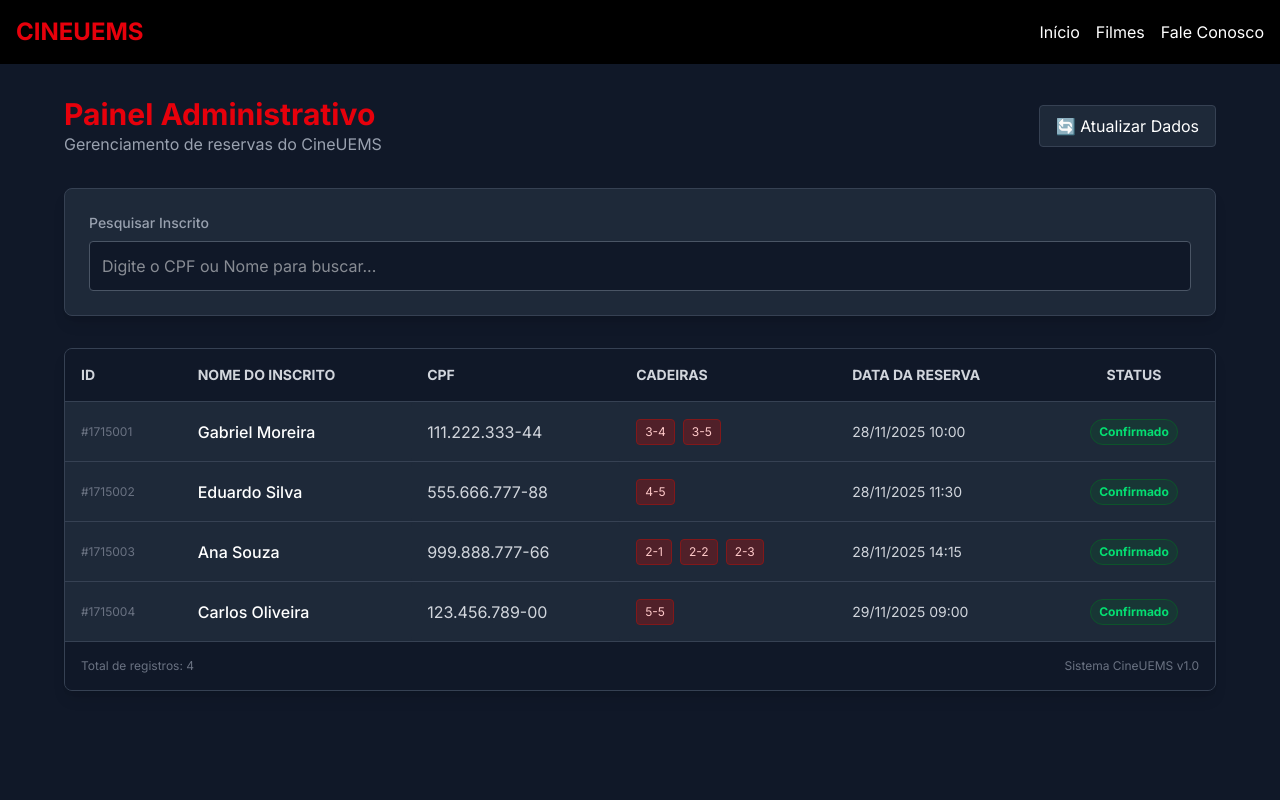
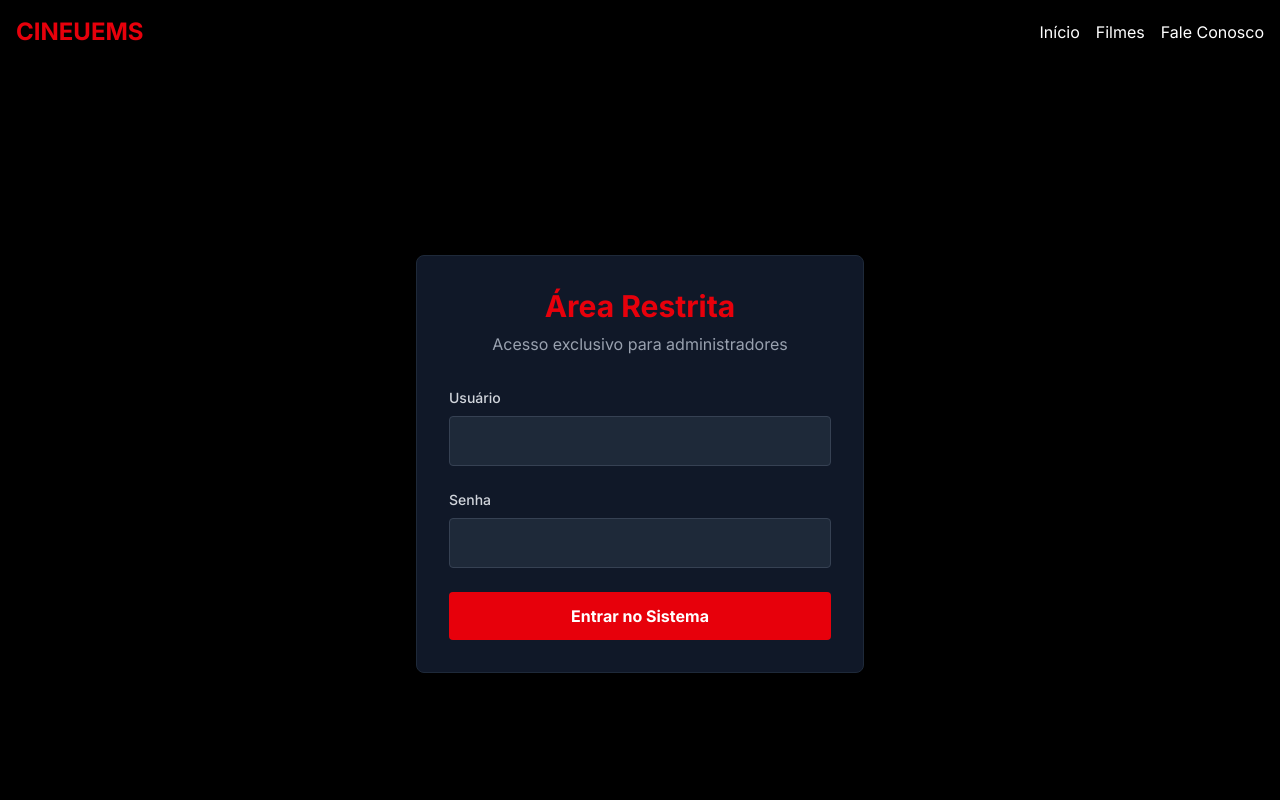
Before and after one commit to Gabrielporfiri0/absolutecinema, a Next.js app: page /admin in a window 1280 px wide. Shown: the top 800 px of the page. Built offline with nearby package versions, Linux system fonts and the light colour scheme.

Commit message:
Tela de login do administrador e opção de cadastro de novos administradores pelo painel do administrador

```diff
--- a/app/admin/page.tsx
+++ b/app/admin/page.tsx
@@ -2,6 +2,7 @@
 
 import { useState, useEffect } from 'react';
 
+// --- TIPAGENS ---
 type Reserva = {
   id: number;
   nome: string;
@@ -10,131 +11,292 @@ type Reserva = {
   data: string;
 };
 
-// Dados falsos para simular o banco de dados da API
-const MOCK_API_DATA: Reserva[] = [
+type AdminUser = {
+  id: number;
+  usuario: string;
+  senha: string; // Em produção, isso seria um Hash, nunca a senha pura
+};
+
+// --- DADOS MOCK (Simulação de Banco de Dados) ---
+const MOCK_RESERVAS: Reserva[] = [
   { id: 1715001, nome: "Gabriel Moreira", cpf: "111.222.333-44", assentos: ["3-4", "3-5"], data: "28/11/2025 10:00" },
   { id: 1715002, nome: "Eduardo Silva", cpf: "555.666.777-88", assentos: ["4-5"], data: "28/11/2025 11:30" },
-  { id: 1715003, nome: "Ana Souza", cpf: "999.888.777-66", assentos: ["2-1", "2-2", "2-3"], data: "28/11/2025 14:15" },
-  { id: 1715004, nome: "Carlos Oliveira", cpf: "123.456.789-00", assentos: ["5-5"], data: "29/11/2025 09:00" },
+];
+
+const MOCK_ADMINS_INICIAIS: AdminUser[] = [
+  { id: 1, usuario: 'admin', senha: '123' }, // Admin padrão
 ];
 
 export default function AdminPage() {
+  // --- ESTADOS GERAIS ---
+  const [isLoggedIn, setIsLoggedIn] = useState(false);
+  const [activeTab, setActiveTab] = useState<'reservas' | 'admins'>('reservas'); // Controla qual aba está visível
+
+  // --- ESTADOS DO LOGIN ---
+  const [inputUsuario, setInputUsuario] = useState('');
+  const [inputSenha, setInputSenha] = useState('');
+  const [erroLogin, setErroLogin] = useState('');
+
+  // --- ESTADOS DE DADOS ---
+  const [listaAdmins, setListaAdmins] = useState<AdminUser[]>(MOCK_ADMINS_INICIAIS);
   const [reservas, setReservas] = useState<Reserva[]>([]);
+
+  // --- ESTADOS DE CADASTRO DE NOVO ADMIN ---
+  const [novoAdminUser, setNovoAdminUser] = useState('');
+  const [novoAdminPass, setNovoAdminPass] = useState('');
+
   const [loading, setLoading] = useState(true);
   const [busca, setBusca] = useState('');
 
-  // Simula a consulta à API ao carregar a página
-  useEffect(() => {
-    // Aqui seria: fetch('https://sua-api.com/reservas').then(...)
+  // --- LÓGICA DE LOGIN (Agora verifica na lista) ---
+  const handleLogin = (e: React.FormEvent) => {
+    e.preventDefault();
 
-    // Simulando um delay de rede (carregamento)
+    // Procura se existe algum usuário na lista com esse login e senha
+    const adminEncontrado = listaAdmins.find(
+      (admin) => admin.usuario === inputUsuario && admin.senha === inputSenha
+    );
+
+    if (adminEncontrado) {
+      setIsLoggedIn(true);
+      setErroLogin('');
+      carregarDadosReservas();
+    } else {
+      setErroLogin('Usuário ou senha incorretos!');
+    }
+  };
+
+  // --- LÓGICA DE CADASTRAR NOVO ADMIN ---
+  const handleCadastrarAdmin = (e: React.FormEvent) => {
+    e.preventDefault();
+
+    if (!novoAdminUser || !novoAdminPass) {
+      alert("Preencha usuário e senha");
+      return;
+    }
+
+    // Verifica se já existe esse usuário
+    if (listaAdmins.some(a => a.usuario === novoAdminUser)) {
+      alert("Este nome de usuário já existe!");
+      return;
+    }
+
+    const novoAdmin: AdminUser = {
+      id: Date.now(),
+      usuario: novoAdminUser,
+      senha: novoAdminPass
+    };
+
+    setListaAdmins([...listaAdmins, novoAdmin]);
+    setNovoAdminUser('');
+    setNovoAdminPass('');
+    alert(`Administrador "${novoAdminUser}" cadastrado com sucesso!`);
+  };
+
+  // --- SIMULAÇÃO DE CARREGAMENTO ---
+  const carregarDadosReservas = () => {
+    setLoading(true);
     setTimeout(() => {
-      setReservas(MOCK_API_DATA);
+      setReservas(MOCK_RESERVAS);
       setLoading(false);
     }, 1000);
-  }, []);
+  };
 
-  // Lógica de Filtro (Pesquisa por CPF)
   const reservasFiltradas = reservas.filter((reserva) =>
     reserva.cpf.includes(busca) ||
     reserva.nome.toLowerCase().includes(busca.toLowerCase())
   );
 
+  // ---------------------------------------------------------
+  // RENDERIZAÇÃO: TELA DE LOGIN
+  // ---------------------------------------------------------
+  if (!isLoggedIn) {
     return (
-    <div className="min-h-screen bg-gray-900 text-white p-8">
+      <div className="min-h-screen bg-black flex items-center justify-center p-4">
+        <div className="bg-gray-900 p-8 rounded-lg shadow-2xl border border-gray-800 w-full max-w-md">
+          <div className="text-center mb-8">
+            <h1 className="text-3xl font-bold text-red-600 mb-2">Área Restrita</h1>
+            <p className="text-gray-400">Acesso exclusivo para administradores</p>
+          </div>
+
+          <form onSubmit={handleLogin} className="space-y-6">
+            <div>
+              <label className="block text-sm font-medium text-gray-300 mb-2">Usuário</label>
+              <input
+                type="text"
+                value={inputUsuario}
+                onChange={(e) => setInputUsuario(e.target.value)}
+                className="w-full p-3 bg-gray-800 border border-gray-700 rounded text-white focus:border-red-600 focus:outline-none"
+              />
+            </div>
+            <div>
+              <label className="block text-sm font-medium text-gray-300 mb-2">Senha</label>
+              <input
+                type="password"
+                value={inputSenha}
+                onChange={(e) => setInputSenha(e.target.value)}
+                className="w-full p-3 bg-gray-800 border border-gray-700 rounded text-white focus:border-red-600 focus:outline-none"
+              />
+            </div>
+            {erroLogin && (
+              <div className="bg-red-900/30 text-red-400 p-3 rounded text-sm text-center border border-red-900">
+                {erroLogin}
+              </div>
+            )}
+            <button type="submit" className="w-full bg-red-600 hover:bg-red-700 text-white font-bold py-3 rounded transition duration-200">
+              Entrar no Sistema
+            </button>
+          </form>
+        </div>
+      </div>
+    );
+  }
+
+  // ---------------------------------------------------------
+  // RENDERIZAÇÃO: DASHBOARD (LOGADO)
+  // ---------------------------------------------------------
+  return (
+    <div className="min-h-screen bg-gray-950 text-white p-8">
       <div className="max-w-6xl mx-auto">
 
-        {/* Cabeçalho */}
-        <div className="flex flex-col md:flex-row justify-between items-center mb-8 gap-4">
+        {/* Cabeçalho e Logout */}
+        <div className="flex flex-col md:flex-row justify-between items-center mb-8 gap-4 border-b border-gray-800 pb-6">
           <div>
             <h1 className="text-3xl font-bold text-red-600">Painel Administrativo</h1>
-            <p className="text-gray-400">Gerenciamento de reservas do CineUEMS</p>
+            <p className="text-gray-400">Bem-vindo, <span className="text-white font-bold">{inputUsuario}</span></p>
           </div>
-
-          {/* Botão de Atualizar (Simulação) */}
           <button
-            onClick={() => window.location.reload()}
-            className="bg-gray-800 hover:bg-gray-700 text-white px-4 py-2 rounded border border-gray-700 transition"
+            onClick={() => setIsLoggedIn(false)}
+            className="bg-red-900/50 hover:bg-red-900 text-red-200 px-4 py-2 rounded border border-red-800 transition"
           >
-            🔄 Atualizar Dados
+            Sair
           </button>
         </div>
 
+        {/* --- MENU DE ABAS --- */}
+        <div className="flex gap-4 mb-8 border-b border-gray-800">
+          <button
+            onClick={() => setActiveTab('reservas')}
+            className={`pb-2 px-4 font-medium transition ${activeTab === 'reservas' ? 'text-red-500 border-b-2 border-red-500' : 'text-gray-400 hover:text-white'}`}
+          >
+            Gerenciar Reservas
+          </button>
+          <button
+            onClick={() => setActiveTab('admins')}
+            className={`pb-2 px-4 font-medium transition ${activeTab === 'admins' ? 'text-red-500 border-b-2 border-red-500' : 'text-gray-400 hover:text-white'}`}
+          >
+            Gerenciar Administradores
+          </button>
+        </div>
+
+        {/* =======================================================
+            CONTEÚDO DA ABA: RESERVAS
+           ======================================================= */}
+        {activeTab === 'reservas' && (
+          <>
             {/* Barra de Pesquisa */}
-        <div className="bg-gray-800 p-6 rounded-lg shadow-lg mb-8 border border-gray-700">
-          <label className="block text-sm font-medium text-gray-400 mb-2">
-            Pesquisar Inscrito
-          </label>
+            <div className="bg-gray-900 p-6 rounded-lg shadow-lg mb-8 border border-gray-800">
+              <label className="block text-sm font-medium text-gray-400 mb-2">Pesquisar Inscrito</label>
               <input
                 type="text"
-            placeholder="Digite o CPF ou Nome para buscar..."
+                placeholder="Digite o CPF ou Nome..."
                 value={busca}
                 onChange={(e) => setBusca(e.target.value)}
-            className="w-full p-3 bg-gray-900 border border-gray-600 rounded text-white focus:outline-none focus:border-red-600 focus:ring-1 focus:ring-red-600 transition"
+                className="w-full p-3 bg-black border border-gray-700 rounded text-white focus:outline-none focus:border-red-600 focus:ring-1 focus:ring-red-600"
               />
             </div>
 
-        {/* Tabela de Resultados */}
-        <div className="bg-gray-800 rounded-lg shadow-lg overflow-hidden border border-gray-700">
+            {/* Tabela de Reservas */}
+            <div className="bg-gray-900 rounded-lg shadow-lg overflow-hidden border border-gray-800">
               {loading ? (
-            <div className="p-12 text-center text-gray-400">
-              <div className="animate-spin inline-block w-8 h-8 border-4 border-current border-t-transparent rounded-full text-red-600 mb-2" role="status"></div>
-              <p>Carregando dados da API...</p>
-            </div>
+                <div className="p-12 text-center text-gray-400">Carregando dados...</div>
               ) : (
                 <div className="overflow-x-auto">
                   <table className="w-full text-left border-collapse">
-                <thead className="bg-gray-900 text-gray-300 uppercase text-sm font-semibold">
+                    <thead className="bg-black text-gray-300 uppercase text-sm font-semibold">
                       <tr>
-                    <th className="p-4 border-b border-gray-700">ID</th>
-                    <th className="p-4 border-b border-gray-700">Nome do Inscrito</th>
-                    <th className="p-4 border-b border-gray-700">CPF</th>
-                    <th className="p-4 border-b border-gray-700">Cadeiras</th>
-                    <th className="p-4 border-b border-gray-700">Data da Reserva</th>
-                    <th className="p-4 border-b border-gray-700 text-center">Status</th>
+                        <th className="p-4 border-b border-gray-800">ID</th>
+                        <th className="p-4 border-b border-gray-800">Nome</th>
+                        <th className="p-4 border-b border-gray-800">CPF</th>
+                        <th className="p-4 border-b border-gray-800">Cadeiras</th>
+                        <th className="p-4 border-b border-gray-800">Data</th>
                       </tr>
                     </thead>
-                <tbody className="divide-y divide-gray-700 text-gray-300">
-                  {reservasFiltradas.length > 0 ? (
-                    reservasFiltradas.map((reserva) => (
-                      <tr key={reserva.id} className="hover:bg-gray-700/50 transition duration-150">
-                        <td className="p-4 font-mono text-xs text-gray-500">#{reserva.id}</td>
-                        <td className="p-4 font-medium text-white">{reserva.nome}</td>
-                        <td className="p-4 font-mono bg-gray-800/30 rounded">{reserva.cpf}</td>
-                        <td className="p-4">
-                          <div className="flex gap-2 flex-wrap">
-                            {reserva.assentos.map((seat) => (
-                              <span key={seat} className="bg-red-900/50 text-red-200 text-xs px-2 py-1 rounded border border-red-900">
-                                {seat}
-                              </span>
+                    <tbody className="divide-y divide-gray-800 text-gray-300">
+                      {reservasFiltradas.map((reserva) => (
+                        <tr key={reserva.id} className="hover:bg-gray-800/50">
+                          <td className="p-4 text-xs text-gray-500">#{reserva.id}</td>
+                          <td className="p-4 text-white">{reserva.nome}</td>
+                          <td className="p-4 text-sm">{reserva.cpf}</td>
+                          <td className="p-4 text-sm">{reserva.assentos.join(', ')}</td>
+                          <td className="p-4 text-sm">{reserva.data}</td>
+                        </tr>
                       ))}
-                          </div>
-                        </td>
-                        <td className="p-4 text-sm">{reserva.data}</td>
-                        <td className="p-4 text-center">
-                          <span className="inline-flex items-center gap-1 bg-green-900/30 text-green-400 px-2 py-1 rounded-full text-xs font-bold border border-green-900">
-                            Confirmado
-                          </span>
-                        </td>
-                      </tr>
-                    ))
-                  ) : (
-                    <tr>
-                      <td colSpan={6} className="p-8 text-center text-gray-500 italic">
-                        Nenhum registro encontrado para "{busca}".
-                      </td>
-                    </tr>
-                  )}
                     </tbody>
                   </table>
                 </div>
               )}
+            </div>
+          </>
+        )}
 
-          <div className="bg-gray-900 p-4 text-xs text-gray-500 border-t border-gray-700 flex justify-between">
-            <span>Total de registros: {reservasFiltradas.length}</span>
-            <span>Sistema CineUEMS v1.0</span>
+        {/* =======================================================
+            CONTEÚDO DA ABA: ADMINISTRADORES
+           ======================================================= */}
+        {activeTab === 'admins' && (
+          <div className="grid md:grid-cols-2 gap-8">
+
+            {/* Esquerda: Lista de Admins Atuais */}
+            <div className="bg-gray-900 rounded-lg shadow-lg border border-gray-800 p-6 h-fit">
+              <h2 className="text-xl font-bold text-white mb-4 border-l-4 border-red-600 pl-3">Admins Ativos</h2>
+              <ul className="space-y-3">
+                {listaAdmins.map((admin) => (
+                  <li key={admin.id} className="flex justify-between items-center bg-black p-3 rounded border border-gray-800">
+                    <span className="font-mono text-green-400">{admin.usuario}</span>
+                    <span className="text-xs text-gray-500">ID: {admin.id}</span>
+                  </li>
+                ))}
+              </ul>
             </div>
+
+            {/* Direita: Formulário de Cadastro */}
+            <div className="bg-gray-900 rounded-lg shadow-lg border border-gray-800 p-6">
+              <h2 className="text-xl font-bold text-white mb-4 border-l-4 border-green-600 pl-3">Novo Admin</h2>
+              <form onSubmit={handleCadastrarAdmin} className="space-y-4">
+                <div>
+                  <label className="block text-sm text-gray-400 mb-1">Novo Usuário</label>
+                  <input
+                    type="text"
+                    value={novoAdminUser}
+                    onChange={(e) => setNovoAdminUser(e.target.value)}
+                    className="w-full p-2 bg-black border border-gray-700 rounded text-white focus:border-green-500 focus:outline-none"
+                    placeholder="Ex: coordenador"
+                  />
                 </div>
+                <div>
+                  <label className="block text-sm text-gray-400 mb-1">Senha de Acesso</label>
+                  <input
+                    type="text" // Deixei text para visualizar ao criar, pode mudar para password
+                    value={novoAdminPass}
+                    onChange={(e) => setNovoAdminPass(e.target.value)}
+                    className="w-full p-2 bg-black border border-gray-700 rounded text-white focus:border-green-500 focus:outline-none"
+                    placeholder="Defina uma senha"
+                  />
+                </div>
+                <button
+                  type="submit"
+                  className="w-full bg-green-700 hover:bg-green-600 text-white font-bold py-2 rounded transition"
+                >
+                  + Cadastrar Administrador
+                </button>
+              </form>
+              <p className="mt-4 text-xs text-gray-500">
+                Nota: Como estamos sem Backend real, ao atualizar a página (F5), os novos admins criados aqui sumirão.
+              </p>
+            </div>
+
+          </div>
+        )}
 
       </div>
     </div>
```
Lines whose indentation alone changed are shown as unchanged.
